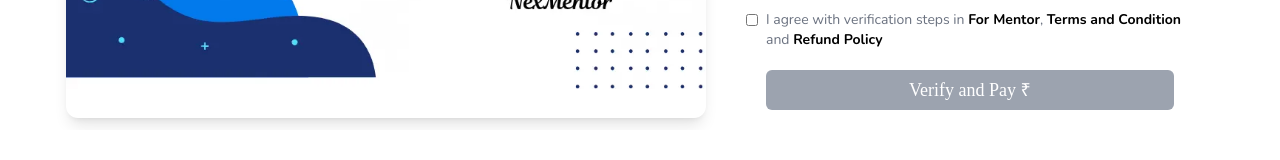
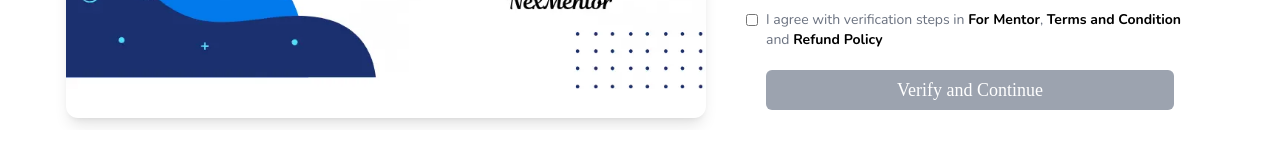
Before and after one commit to syedhaamed/NexMentorFrontend, a React (Vite) app: page /signup/mentor-signup in a window 1280 px wide. Shown: the part 565-725 px from the top of the page. Built offline with nearby package versions, Linux system fonts and the light colour scheme; no server answers.

Commit message:
remove payment at signup

```diff
--- a/src/components/MentorSignup.jsx
+++ b/src/components/MentorSignup.jsx
@@ -219,7 +219,9 @@ function MentorSignup() {
       if (response.data.statusCode === 200) {
         setLoading(false)
         resetForm()
-        onPayment()
+        // onPayment() remove comment to add payment
+        navigate('/signup/mentor-signup/mentor-signup-success') // remove it later to add payment again
+        localStorage.removeItem("userId")  // remove it later to add payment again
       }
     } catch (error) {
       console.log("Error while making payment:", error);
@@ -397,7 +399,8 @@ function MentorSignup() {
                   : 'bg-gray-400 cursor-not-allowed'
                   }`}
               >
-                Verify and Pay ₹{amount}
+                Verify and Continue
+                {/* Pay ₹{amount} */}
               </div>
             </div>
           </div>
```
